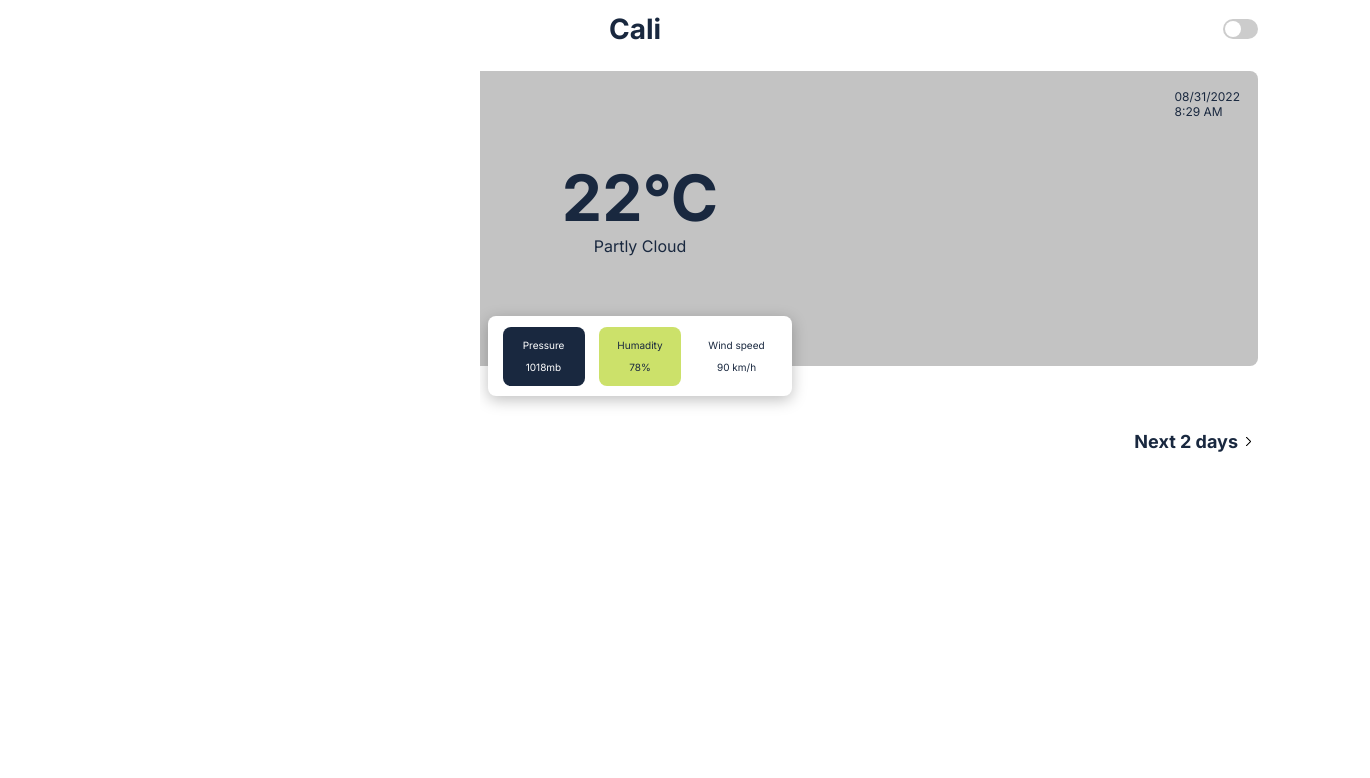
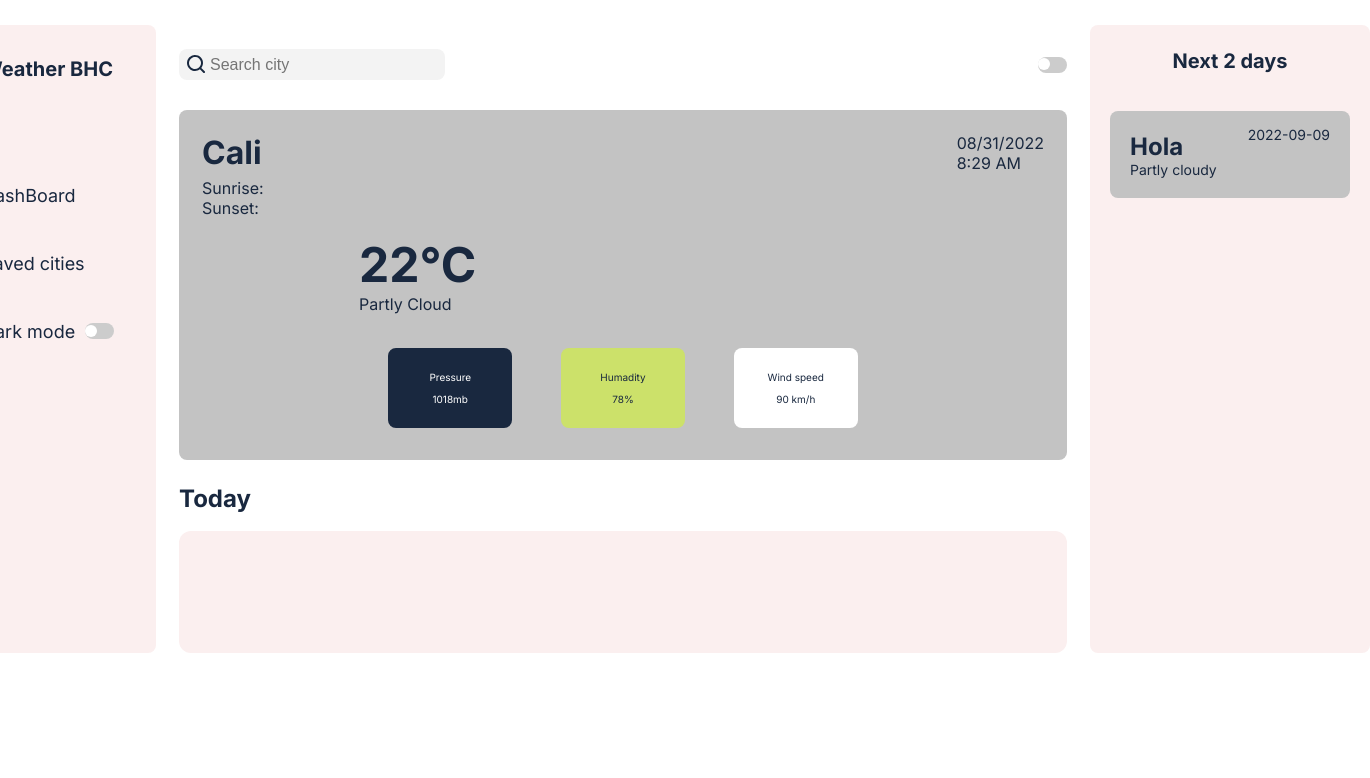
Before and after one commit to JUAN-BH/weatherProject, a website: page index.html in a window 1280 px wide. Shown: the whole page, 1370 px wide, since content can reach past the window. Drawn offline with nearby package versions, Linux system fonts and the light colour scheme; some packages are replaced by stand-ins of ours.

Commit message:
responsive (con algunos fallos)

```diff
--- a/index.html
+++ b/index.html
@@ -1,5 +1,6 @@
 <!DOCTYPE html>
 <html lang="en">
+
 <head>
   <meta charset="UTF-8" />
   <meta http-equiv="X-UA-Compatible" content="IE=edge" />
@@ -7,17 +8,13 @@
   <title>WeatherBHC</title>
   <link rel="preconnect" href="https://fonts.googleapis.com" />
   <link rel="preconnect" href="https://fonts.gstatic.com" crossorigin />
-    <link
-      href="https://fonts.googleapis.com/css2?family=Inter:wght@300;400;700&display=swap"
-      rel="stylesheet"
-    />
-    <link
-      rel="stylesheet"
-      href="https://cdnjs.cloudflare.com/ajax/libs/animate.css/4.1.1/animate.min.css"
-    />
+  <link href="https://fonts.googleapis.com/css2?family=Inter:wght@300;400;700&display=swap" rel="stylesheet" />
+  <link rel="stylesheet" href="https://cdnjs.cloudflare.com/ajax/libs/animate.css/4.1.1/animate.min.css" />
   <link rel="icon" href="./src/assets/icons/weatherIcon.svg" />
   <link rel="stylesheet" href="./src/styles/mobile.css" />
+  <link rel="stylesheet" href="./src/styles/desktop.css">
 </head>
+
 <body>
   <header>
     <section class="headerMobileMain">
@@ -34,11 +31,7 @@
       <div class="headerMobileSearch__menuIcon menuIconMobile"></div>
       <label class="headerMobileSearch__inputSearch">
         <span class="inputSearch__searchIcon"></span>
-          <input
-            type="text"
-            placeholder="Search city"
-            class="searchCityInput"
-          />
+        <input type="text" placeholder="Search city" class="searchCityInput" />
       </label>
     </section>
     <section class="headerMobileSaved hidden">
@@ -74,9 +67,46 @@
     </nav>
   </header>
   <main>
+    <section class="navDesktop">
+      <div class="navDesktop__title">
+        <span class="title__log"></span>
+        <h1>Weather BHC</h1>
+      </div>
+      <ul class="navDesktop__content">
+        <li> <span class="content__DashBoardIcon"></span> DashBoard</li>
+        <li> <span class="content__SavedIcon"></span> Saved cities</li>
+        <li> <span class="content__MoonIcon"></span> Dark mode
+          <div class="content__darkMode">
+            <label class="switch">
+              <input type="checkbox" class="darkModeBtn" />
+              <span class="slider round"></span>
+            </label>
+          </div>
+        </li>
+      </ul>
+    </section>
+
+    <section class="main">
+
+      <article class="main__header">
+        <label class="header__containerInputSearch">
+          <span class="containerInputSearch__searchIcon"></span>
+          <input type="text" placeholder="Search city" class="searchCityDesktop" />
+        </label>
+        <div class="header__darkMode">
+          <label class="switch">
+            <input type="checkbox" class="darkModeBtn" />
+            <span class="slider round"></span>
+          </label>
+        </div>
+
+      </article>
       <section class="mainWeather">
         <article class="mainWeather__infoCity">
           <ul>
+            <li class="infoCity__titleCityDesktop">
+              <h1 class="titleCityDesktop__title">Cali</h1>
+            </li>
             <li>Sunrise: <span class="sunriseInfo"></span></li>
             <li>Sunset: <span class="sunsetInfo"></span></li>
           </ul>
@@ -113,7 +143,23 @@
         </article>
         <article class="weatherPerHours__sliderWeatherHours"></article>
       </section>
+
+    </section>
+
     <section class="mainNext2Days">
+      <h1>Next 2 days</h1>
+      <article class="mainNext2Days__content">
+        <div class="content__city">
+          <p class="city__dayDate">2022-09-09</p>
+          <div class="city__info">
+            <h2 class="info__temp">Hola</h2>
+            <p class="info__cityCondition">Partly cloudy</p>
+          </div>
+        </div>
+      </article>
+    </section>
+
+    <section class="mainNext2DaysMobile">
       <!-- <article class="mainNext2Days__city">
             <p class="city__dayDate">2022-09-09</p>
           <div class="city__info">
@@ -122,6 +168,7 @@
           </div>
         </article> -->
     </section>
+
     <section class="mainSearchMobile hidden"></section>
     <section class="mainSavedCitiesMobile hidden">
       <article class="mainSavedCitiesMobile__city">
@@ -129,6 +176,8 @@
       </article>
     </section>
   </main>
+
+
   <section class="modalLoading hidden">
     <span class="modalLoading__logo animate__animated"></span>
   </section>
@@ -143,18 +192,14 @@
   <section class="modalFirstLoading hidden">
     <span class="modalFirstLoading__logo animate__animated"></span>
   </section>
-    <script
-      src="https://cdn.jsdelivr.net/npm/axios/dist/axios.min.js"
-      charset="utf-8"
-    ></script>
-    <script
-      async
-      src="https://maps.googleapis.com/maps/api/js?key=AIzaSyDNQ1sqLuNyKOq03y-2Oj6lbIxOQtYnEwk&callback=initMap"
-    ></script>
+  <script src="https://cdn.jsdelivr.net/npm/axios/dist/axios.min.js" charset="utf-8"></script>
+  <script async
+    src="https://maps.googleapis.com/maps/api/js?key=AIzaSyDNQ1sqLuNyKOq03y-2Oj6lbIxOQtYnEwk&callback=initMap"></script>
 
   <script src="./src/scripts/nodes.js"></script>
   <script src="./src/scripts/navigation.js"></script>
   <script src="./src/scripts/cities.js"></script>
   <script src="./src/scripts/main.js"></script>
 </body>
+
 </html>
--- a/src/scripts/main.js
+++ b/src/scripts/main.js
@@ -114,12 +114,13 @@ function renderDataCity(data) {
   location.hash = `#dataCity=${data.location.name}`;
   // mobileNav.classList.add("mobileNav_Hidden");
 }
-function renderNextDays(data) {
-  mainNext2Days.innerHTML = "";
+function renderNextDays(data, responsive = "mobile") {
+  if (responsive === "mobile") {
+    mainNext2DaysMobile.innerHTML = "";
     data.forEach((e) => {
       const dayCityItem = document.createElement("article");
       // dayCityItem.setAttribute("id", data.location.name);
-    dayCityItem.classList.add("mainNext2Days__city");
+      dayCityItem.classList.add("mainNext2DaysMobile__city");
       const date = document.createElement("p");
       date.classList.add("city__dayDate");
       date.innerText = e.date;
@@ -137,21 +138,84 @@ function renderNextDays(data) {
 
       dayCityItem.appendChild(date);
       dayCityItem.appendChild(cityInfo);
-    mainNext2Days.appendChild(dayCityItem);
+      mainNext2DaysMobile.appendChild(dayCityItem);
     });
 
     // cityItem.addEventListener("click",  (event) => {
     //   renderDataCity(data);
     // });
+  } else if (responsive === "desktop") {
+    console.log("dataDesktoNextDays", data);
+    mainNext2DaysContent.innerHTML = "";
+    data.forEach((e) => {
+      const dayCityItem = document.createElement("div");
+      // dayCityItem.setAttribute("id", data.location.name);
+      dayCityItem.classList.add("content__city");
+      const date = document.createElement("p");
+      date.classList.add("city__dayDate");
+      date.innerText = e.date;
+
+      const cityInfo = document.createElement("div");
+      cityInfo.classList.add("city__info");
+      const cityTemp = document.createElement("h2"); //°C
+      cityTemp.classList.add("info__temp");
+      cityTemp.innerText = e.day.maxtemp_c + "°C";
+      const cityCondition = document.createElement("p");
+      cityCondition.classList.add("info__cityCondition");
+      cityCondition.innerText = e.day.condition.text;
+      cityInfo.appendChild(cityTemp);
+      cityInfo.appendChild(cityCondition);
+
+      dayCityItem.appendChild(date);
+      dayCityItem.appendChild(cityInfo);
+      mainNext2DaysContent.appendChild(dayCityItem);
+    });
+  }
+}
+
+function renderSearchCityDesktop(data) {
+  titleCityDesktop.innerText = data.location.name;
+  sunriseInfo.innerText = data.forecast.forecastday[0].astro.sunrise;
+  sunsetInfo.innerText = data.forecast.forecastday[0].astro.sunset;
+  dateInfo.innerText = data.forecast.forecastday[0].date;
+  hourInfo.innerText = data.location.localtime.split(" ")[1];
+  temperature.innerText = data.current.temp_c + "°C";
+  typeWeatherInfo.innerText = data.current.condition.text;
+  pressure.innerText = data.current.pressure_mb + "mb";
+  humadity.innerText = data.current.humidity + "%";
+  windSpeed.innerText = data.current.wind_kph + "km/h";
+
+  const byHours = data.forecast.forecastday[0].hour
+    .map((e) => {
+      return `
+        <div class="sliderWeatherHours__weatherHour">
+            <h3 class="weatherHour__hour">${e.time.split(" ")[1]}</h3>
+            <img src="${e.condition.icon}" alt="" class="weatherHour__icon">
+            <h3 class="weatherHour__temp">${e.temp_c}°C</h3>
+        </div>
+    `;
+    })
+    .join(" ");
+  weatherPerHoursSlider.innerHTML = byHours;
+  renderNextDays(data.forecast.forecastday, "desktop");
+  location.hash = `#dataCity=${data.location.name}`;
 }
 
 //*Queries
-async function searchCity(cityName) {
+async function searchCity(cityName, endpoint = "current.json") {
   modalLoading.classList.remove("hidden");
   try {
+    if (endpoint === "current.json") {
       const { data, status } = await api(`current.json?q=${cityName}&aqi=no`);
       renderSearchCity(data);
+    } else if (endpoint === "forecast.json") {
+      const { data, status } = await api(
+        `forecast.json?q=${cityName}&days=3&aqi=no`
+      );
+      renderSearchCityDesktop(data);
+    }
   } catch (e) {
+    console.error(e);
     searchedCityModal.innerText = cityName;
     modalFail.classList.remove("hidden");
     closeModalFailed.addEventListener("click", (e) => {
@@ -162,11 +226,14 @@ async function searchCity(cityName) {
 }
 
 async function searchUserCity(cityName) {
+  // modalFirstLoading.classList.remove("hidden");
   const { data, status } = await api(
     `forecast.json?q=${cityName}&days=3&aqi=no`
   );
   console.log("userCity", data);
   renderDataCity(data);
+  renderSearchCityDesktop(data);
+  // modalFirstLoading.classList.add("hidden");
 }
 
 function getUserCity() {
@@ -187,4 +254,13 @@ searchCityInput.addEventListener("keypress", (e) => {
   }
 });
 
+searchCityDesktop.addEventListener("keypress", (e) => {
+  if (e.keyCode === 13) {
+    const inputValue =
+      searchCityDesktop.value.charAt(0).toUpperCase() +
+      searchCityDesktop.value.slice(1);
+    searchCity(inputValue, "forecast.json");
+  }
+});
+
 getUserCity();
--- a/src/scripts/nodes.js
+++ b/src/scripts/nodes.js
@@ -11,7 +11,11 @@ const weatherPerHours = $(".weatherPerHours");
 const weatherPerHoursSlider = $(".weatherPerHours__sliderWeatherHours");
 const mainSearchMobile = $(".mainSearchMobile");
 const mainSavedCitiesMobile = $(".mainSavedCitiesMobile");
+const mainNext2DaysMobile = $(".mainNext2DaysMobile");
+//*Sections Desktop
+const mainHeaderDesktop = $(".main__header");
 const mainNext2Days = $(".mainNext2Days");
+const mainNext2DaysContent = $(".mainNext2Days__content");
 //*Elements
 const arroBackNextDays = $(".headerMobileNextDays__arrowBack");
 const menuIconMobile = $$(".menuIconMobile");
@@ -33,10 +37,14 @@ const pressure = $(".pressureInfo");
 const humadity = $(".humadityInfo");
 const windSpeed = $(".windSpeedInfo");
 const twoDaysMore = $(".twoDaysMore");
+//*Elements desktop
+const searchCityDesktop = $(".searchCityDesktop");
+const titleCityDesktop = $(".titleCityDesktop__title");
 
-const searchedCityModal = $(".citySearched");
-const closeModalFailed = $(".closeModalFail");
 //*Modals
 const modalLoading = $(".modalLoading");
 const modalFirstLoading = $(".modalFirstLoading");
 const modalFail = $(".modalFail");
+
+const searchedCityModal = $(".citySearched");
+const closeModalFailed = $(".closeModalFail");
--- /dev/null
+++ b/src/styles/desktop.scss
@@ -0,0 +1,288 @@
+@import "./globales.scss";
+
+body {
+    @include media-up(lg) {
+        padding: 0 22px;
+
+        header {
+            display: none;
+        }
+
+        main {
+            display: grid;
+            grid-template-columns: 246px 934px 280px;
+            justify-content: center;
+            height: 100vh;
+
+            .navDesktop {
+                // display: flex;
+                // flex-direction: column;
+                // align-items: center;
+                display: block;
+                padding: 24px 20px;
+                border-radius: 8px;
+                background-color: $panelDesktop;
+
+                &__title {
+                    display: flex;
+                    align-items: center;
+                    margin-bottom: 86px;
+
+                    h1 {
+                        font-size: 2rem;
+                    }
+
+                    .title__log {
+                        @include icons("../assets/icons/weatherIcon.svg", 40px, 40px, $navMobile: true)
+                    }
+                }
+
+                &__content {
+                    ul {
+                        list-style: none;
+                    }
+
+                    li {
+                        display: flex;
+                        align-items: center;
+                        margin-bottom: 28px;
+                        font-size: 1.8rem;
+                        cursor: pointer;
+                    }
+
+                    .content__DashBoardIcon {
+                        @include icons("../assets/icons/dashboardIconsvg.svg", 40px, 40px, $navMobile: true)
+                    }
+
+                    .content__SavedIcon {
+                        @include icons("../assets/icons/savedIcons.svg", 40px, 40px, $navMobile: true)
+                    }
+
+                    .content__MoonIcon {
+                        @include icons("../assets/icons/moonIcon.svg", 40px, 40px, $navMobile: true)
+                    }
+
+                    .content__darkMode {
+                        display: flex;
+                        flex-direction: column;
+                        justify-content: center;
+                        margin-left: 14px;
+                        @include switchBtn(12px, 12px, 1.8px, -4px, 0px, 25px, 16px);
+                    }
+                }
+            }
+
+            .main {
+                display: flex;
+                flex-direction: column;
+                padding: 24px 23px 0 23px;
+
+                &__header {
+                    display: flex;
+                    justify-content: space-between;
+                    align-items: center;
+
+                    .header__containerInputSearch {
+                        display: flex;
+                        align-items: center;
+                        width: 30%;
+                        height: 31px;
+                        padding: 9px 7px;
+                        border-radius: 8px;
+                        background-color: $colorPanel;
+
+                        input {
+                            width: 70%;
+                            padding: 4px;
+
+                            font-size: 1.6rem;
+                            border: none;
+                            background-color: $colorPanel;
+                        }
+
+                        input:focus {
+                            outline: none
+                        }
+
+                        .containerInputSearch__searchIcon {
+                            @include icons("../assets/icons/searchIcon.svg", 20px, 20px);
+                        }
+                    }
+
+                    .header__darkMode {
+                        display: flex;
+                        flex-direction: column;
+                        justify-content: center;
+                        margin-left: 14px;
+                        @include switchBtn(12px, 12px, 1.8px, -4px, 0px, 25px, 16px);
+                    }
+                }
+
+                .mainWeather {
+                    display: flex;
+                    flex-direction: column;
+                    height: 350px;
+                    margin-top: 30px;
+                    padding: 23px;
+                    border-radius: 8px;
+                    background-color: #c3c3c3;
+
+                    .mainWeather__infoCity {
+                        .infoCity__titleCityDesktop {
+                            display: block;
+                            margin-bottom: 6px;
+
+                            h1 {
+                                font-size: 3.2rem;
+                            }
+                        }
+
+                        li {
+                            font-size: 1.6rem;
+                        }
+                    }
+
+                    .mainWeather__Temp {
+                        place-items: unset;
+                        padding-top: 17px;
+                        margin-left: 157px;
+
+                        h1 {
+                            font-size: 4.8rem;
+                        }
+                    }
+
+                    .mainWeather__stats {
+                        position: initial;
+                        align-self: center;
+                        width: 567px;
+                        height: 106px;
+                        box-shadow: none;
+                        background-color: transparent;
+                        margin-top: 24px;
+
+                        .stats__pressure {
+                            @include stats($colorText, $white, 124px, 80px);
+                        }
+
+                        .stats__humadity {
+                            @include stats($green, $colorText, 124px, 80px);
+                        }
+
+                        .stats__wind {
+                            @include stats($white, $colorText, 124px, 80px);
+                        }
+                    }
+                }
+
+                .weatherPerHours {
+                    display: flex;
+                    flex-direction: column;
+                    height: 100%;
+                    padding-top: 24px;
+
+                    &__header {
+                        display: block;
+
+                        h2 {
+                            font-size: 2.4rem;
+                        }
+
+                        .twoDaysMore {
+                            display: none;
+                        }
+
+                    }
+
+                    &__sliderWeatherHours {
+                        height: 100%;
+                        padding-left: 24px;
+                        background-color: $panelDesktop;
+
+                        .sliderWeatherHours__weatherHour {
+                            display: flex;
+                            flex-direction: column;
+                            justify-content: space-between;
+                            align-items: center;
+                            width: 120px;
+                            height: 90%;
+                            margin: auto 0;
+                            margin-right: 20px;
+                            padding: 12px;
+                            border-radius: 12px;
+                            box-shadow: 0px 0px 1px rgba(0, 0, 0, 0.25);
+                            background-color: #fefefe;
+                        }
+                    }
+                }
+            }
+
+            .mainNext2Days {
+                display: block;
+                padding: 24px 20px;
+                border-radius: 8px;
+                background-color: $panelDesktop;
+
+                h1 {
+                    text-align: center;
+                    font-size: 2rem;
+                }
+
+                &__content {
+                    display: flex;
+                    flex-direction: column;
+                    align-items: center;
+                    padding-top: 38px;
+
+                    .content__city {
+                        display: grid;
+                        grid-template-columns: auto auto;
+                        grid-template-rows: auto auto;
+                        width: 100%;
+                        height: 87px;
+                        padding: 15px 20px;
+                        margin-bottom: 32px;
+                        border-radius: 8px;
+                        background-color: #c3c3c3;
+
+
+                        p {
+                            font-size: 1.4rem;
+                        }
+
+                        .city__dayDate {
+                            grid-column: 2/3;
+                            grid-row: 1/2;
+                            justify-self: end
+                        }
+
+                        .city__info {
+                            grid-column: 1/2;
+                            grid-row: 1/3;
+                            align-self: center;
+
+                            h2 {
+                                font-size: 2.4rem;
+                            }
+                        }
+                    }
+                }
+
+
+            }
+        }
+    }
+
+    ::-webkit-scrollbar {
+        width: 5px;
+    }
+
+    ::-webkit-scrollbar-track {
+        background-color: transparent;
+    }
+
+    ::-webkit-scrollbar-thumb {
+        background-color: #747a7cd1;
+        border-radius: 20px;
+    }
+}
--- a/src/styles/globales.scss
+++ b/src/styles/globales.scss
@@ -6,9 +6,8 @@ $nightPanel:#2E4669;
 $nightCards:#566F95;
 $green: #CCE16A;
 $white: #fff;
-
+$panelDesktop: #FBEFEF;
 $breakPoints: (sm: 640px,
-    md: 7680px,
     lg: 1024px,
 );
 
--- a/src/styles/mobile.scss
+++ b/src/styles/mobile.scss
@@ -6,6 +6,14 @@ main {
     position: relative;
     width: 100%;
     padding: 25px 0px;
+
+    .navDesktop {
+        display: none;
+    }
+
+    .main__header {
+        display: none
+    }
 
     .mainWeather {
         // display: none;
@@ -20,6 +28,10 @@ main {
             display: flex;
             justify-content: space-between;
             align-items: align;
+
+            .infoCity__titleCityDesktop {
+                display: none;
+            }
 
             ul {
                 list-style: none;
@@ -174,6 +186,10 @@ main {
     }
 
     .mainNext2Days {
+        display: none;
+    }
+
+    .mainNext2DaysMobile {
         display: flex;
         flex-direction: column;
         align-items: center;
```
Also changed, not shown: src/scripts/navigation.js (+4 -4 lines), src/styles/headersMobile.scss (+6 -6 lines), src/assets/icons/dashboardIconsvg.svg (added), src/styles/desktop.css (added), src/styles/mobile.css, 2 other files. Lines whose indentation alone changed are shown as unchanged.
